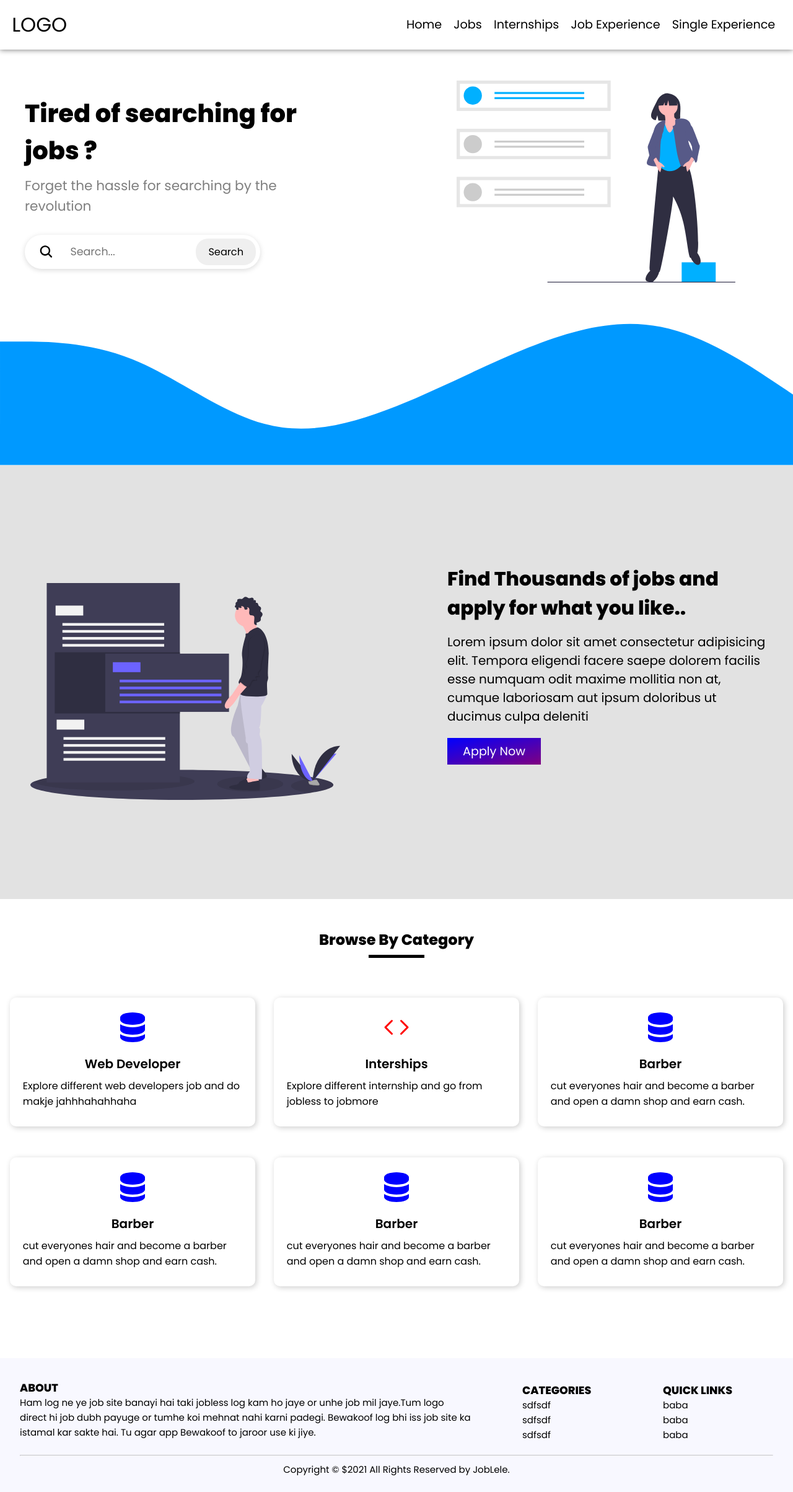
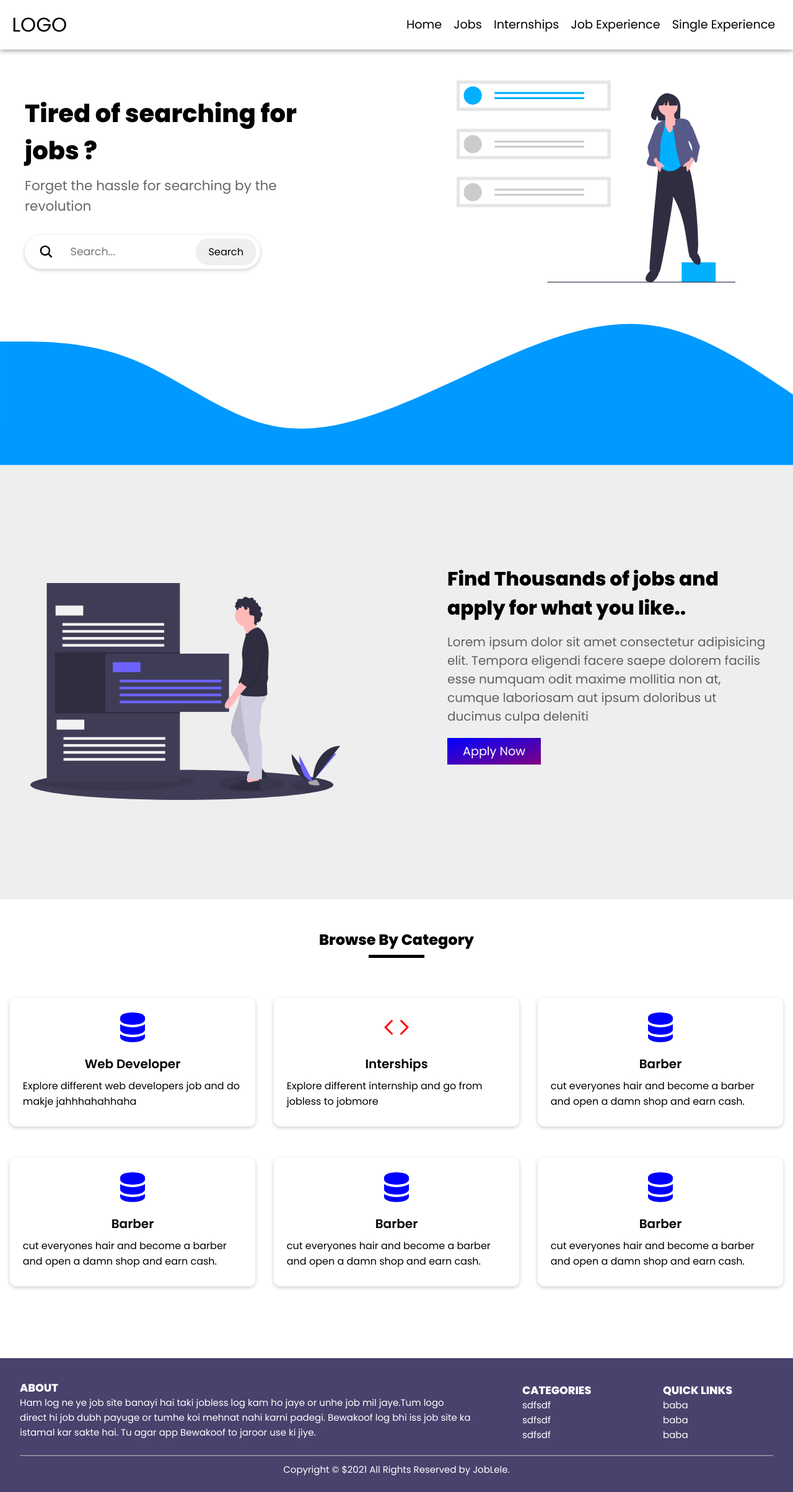
Before and after one commit to codescientist703/job-site, a React (Create React App) app in the folder jobsite/frontend/: page / in a window 1280 px wide. Shown: the whole page at 62% size. Built offline with nearby package versions, Linux system fonts and the light colour scheme.

Commit message:
improved frontend

```diff
--- a/jobsite/frontend/src/components/ExperienceCard/ExperienceCard.elements.js
+++ b/jobsite/frontend/src/components/ExperienceCard/ExperienceCard.elements.js
@@ -39,7 +39,7 @@ export const Paragraph = styled.p``;
 export const Icon = styled.i`
 	font-size: 1.1rem;
 	margin-right: 0.5rem;
-	/* margin-top: 3px; */
+	margin-top: 0.2rem;
 	vertical-align: middle;
 `;
 
--- a/jobsite/frontend/src/components/Footer/Footer.elements.js
+++ b/jobsite/frontend/src/components/Footer/Footer.elements.js
@@ -1,11 +1,12 @@
 import styled from 'styled-components/macro';
 
 export const SiteFooter = styled.footer`
-	background-color: #f8f8ff;
+	/* background-color: #f8f8ff; */
+	background-color: #48426d;
 	padding: 2.3rem 0 1.5rem;
 	font-size: 15px;
 	line-height: 24px;
-	color: #000;
+	color: #fff;
 `;
 
 export const FooterContainer = styled.div`
--- a/jobsite/frontend/src/pages/Home/Home.elements.js
+++ b/jobsite/frontend/src/pages/Home/Home.elements.js
@@ -4,7 +4,7 @@ import { IoSearch } from 'react-icons/io5';
 // styling for section two starts
 
 export const SecTwoContainer = styled.section`
-	background-color: #e2e2e2;
+	background-color:  ${({ theme }) => theme.bgLight};
 `;
 
 export const Container = styled.div`
@@ -76,7 +76,7 @@ export const Description = styled.p`
 	/* for mobile */
 	font-size: 1.05rem;
 	margin-bottom: 1rem;
-
+	color:  ${({ theme }) => theme.subParaColor};
 	@media screen and (min-width: ${({ theme }) => theme.lg}px) {
 		margin-bottom: 20px;
 		font-size: 20px;
@@ -134,11 +134,13 @@ export const Card = styled.div`
 	background-color: #fff;
 	border-radius: 10px;
 	min-height: 200px;
-	box-shadow: 2px 2px 10px rgba(0, 0, 0, 0.2);
+	box-shadow:  ${({ theme }) => theme.shadow};
 	margin-bottom: 1.25rem;
 	padding: 1.25rem 1.3rem;
+	transition: transform 0.5s, box-shadow 0.5s;
 	&:hover {
-		box-shadow: 0 2px 10px rgba(0, 0, 0, 0.8);
+		box-shadow:  ${({ theme }) => theme.shadowHover};
+		transform: scale(1.03);
 	}
 `;
 
@@ -237,7 +239,7 @@ export const HeroSubHeading = styled.p`
 	/* for mobile */
 	font-size: 1.15rem;
 	font-weight: 500;
-	color: rgba(0, 0, 0, 0.5);
+	color:  ${({ theme }) => theme.subParaColor};
 	margin-bottom: 30px;
 	/* for tablet */
 	@media screen and (min-width: ${({ theme }) => theme.md}px) {
@@ -258,7 +260,7 @@ export const SearchBox = styled.div`
 	padding: 4px 7px;
 	border-radius: 50px;
 	max-width: 380px;
-	box-shadow: 0 2px 8px rgba(0, 0, 0, 0.15);
+	box-shadow:  ${({ theme }) => theme.shadow};
 	/* for tablet */
 	@media screen and (min-width: ${({ theme }) => theme.md}px) {
 		padding: 6px 7px;
--- a/jobsite/frontend/src/pages/JobExperience/JobExperience.elements.js
+++ b/jobsite/frontend/src/pages/JobExperience/JobExperience.elements.js
@@ -4,7 +4,7 @@ export const Title = styled.h1`
 
     text-align: center;
     margin: 2rem 0;
-    font-size: 2rem;
+    font-size:  ${({ theme }) => theme.h1}rem;
 `;
 
 export const Paragraph = styled.p`
--- a/jobsite/frontend/src/pages/JobExperienceSingle/JobExperienceSingle.elements.js
+++ b/jobsite/frontend/src/pages/JobExperienceSingle/JobExperienceSingle.elements.js
@@ -5,7 +5,7 @@ import { Button } from '../../components';
 export const JobTitle = styled.h1`
 	text-align: center;
 	margin: 2rem 0;
-	font-size: 2rem;
+	font-size:  ${({ theme }) => theme.h1}rem;
 `;
 export const SingleJobContainer = styled.div`
 	position: relative;
--- a/jobsite/frontend/src/pages/JobSingle/JobSingle.elements.js
+++ b/jobsite/frontend/src/pages/JobSingle/JobSingle.elements.js
@@ -1,11 +1,11 @@
 import styled from 'styled-components/macro';
 import { FiShare2 } from 'react-icons/fi';
-import { Button, Breadcumb } from '../../components';
+import { Button } from '../../components';
 
 export const JobTitle = styled.h1`
 	text-align: center;
 	margin: 2rem 0;
-	font-size: 2rem;
+	font-size: ${({ theme }) => theme.h1}rem;
 `;
 export const SingleJobContainer = styled.div`
 	position: relative;
--- a/jobsite/frontend/src/theme.js
+++ b/jobsite/frontend/src/theme.js
@@ -5,8 +5,10 @@ export const theme = {
 	h4: 1,
 	h5: 0.875,
 	h6: 0.75,
-	shadow: '0 7px 15px rgba(0,0,0,0.15)',
-	subParaColor: 'rgba(0,0,0,0.8)',
+	shadow: '0 2px 6px rgba(0,0,0,0.2)',
+	shadowHover: '0 3px 10px rgba(0,0,0,0.4)',
+	subParaColor: 'rgba(0,0,0,0.6)',
+	bgLight: '#eee',
 	lg: 992,
 	md: 768,
 	maxWidthLg: 1300,
```
